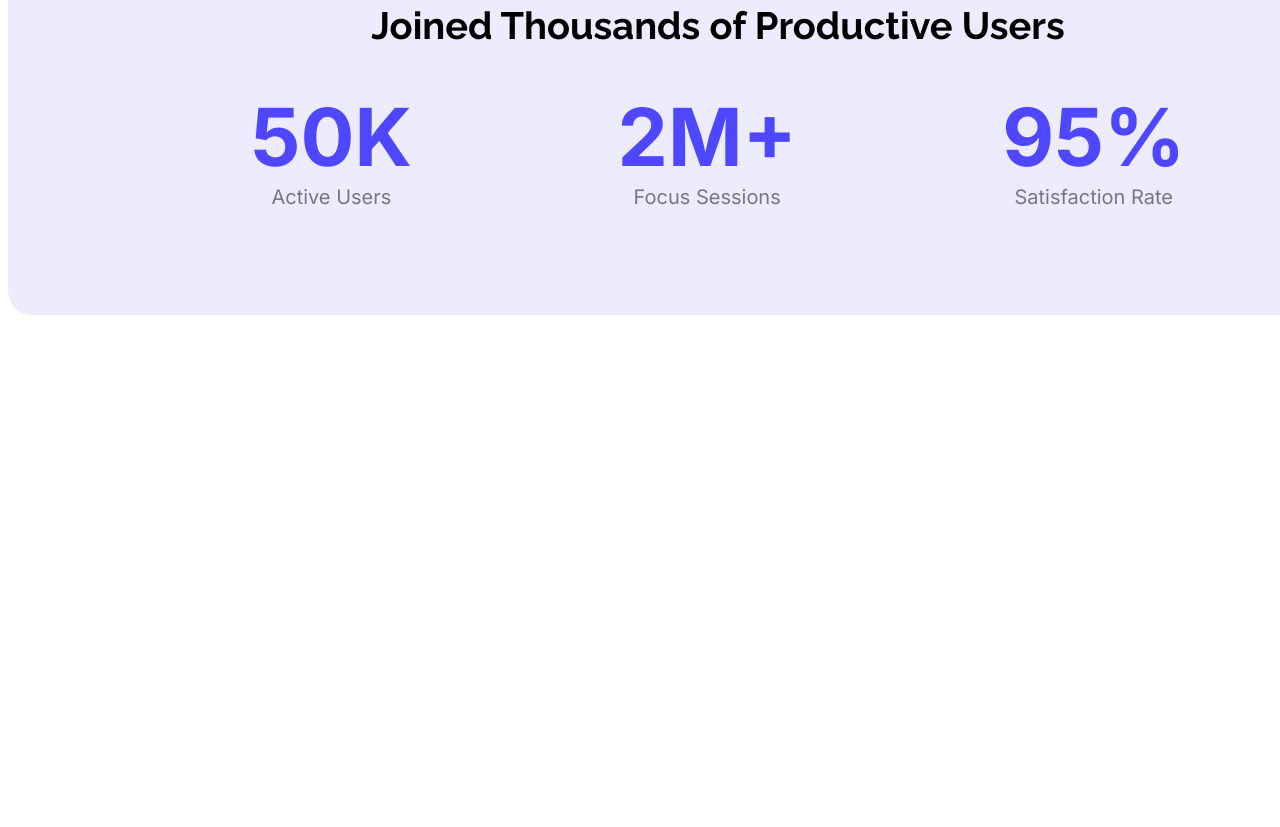
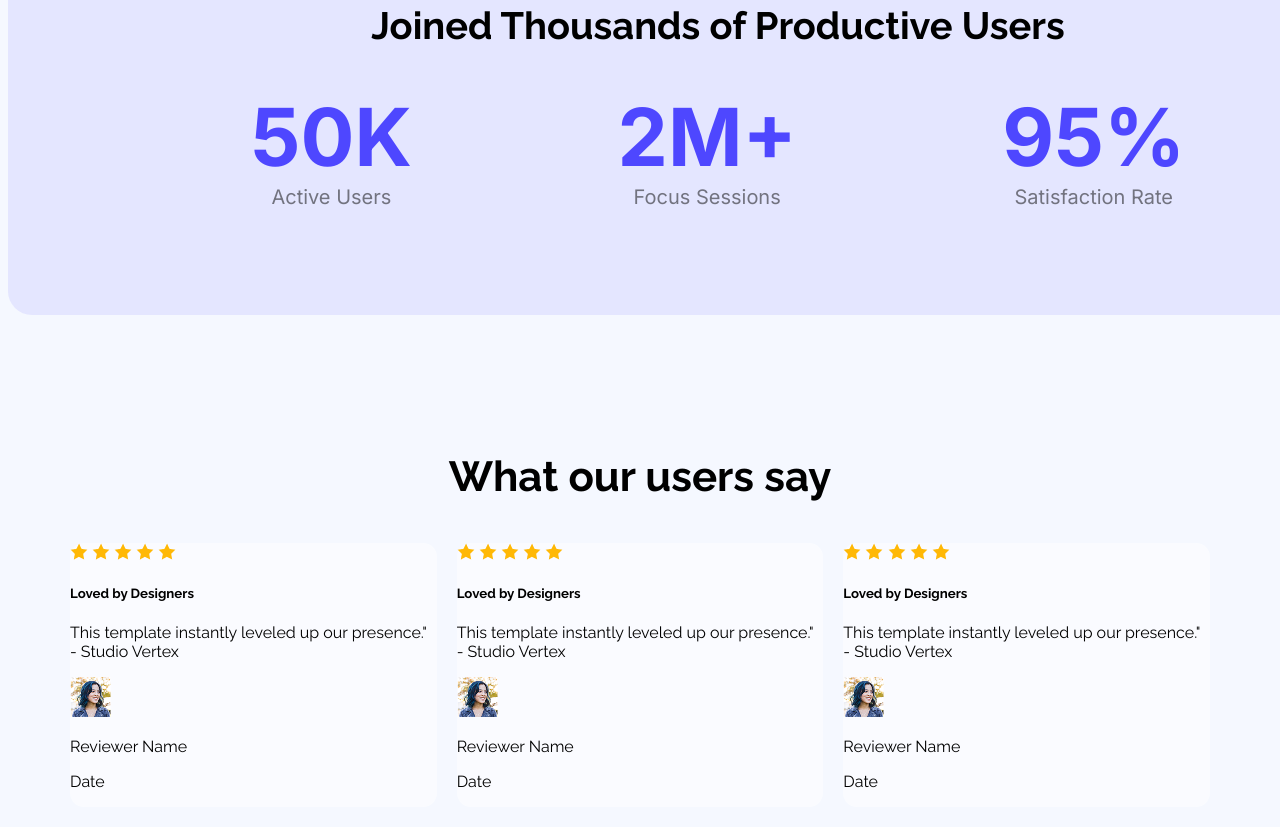
Before and after one commit to Prazzalc/Assignment-Testing1, a plain HTML site: page assignment1.html in a window 1280 px wide. Shown: the part 1424-2251 px from the top of the page. Before the commit the page ends 1876 px from the top, so only its background shows below. Drawn offline with Linux system fonts and the light colour scheme.

Commit message:
added some styles in the review part

```diff
--- a/assignment1.html
+++ b/assignment1.html
@@ -19,7 +19,7 @@
 
     <link rel="stylesheet" href="styles.css/nav.css">
 </head>
-<body class="raleway-normal">
+<body class="raleway-normal bg-color">
     <header class="bg-img">
         <nav>
             <img src="images/logo.jpg" alt="">
@@ -59,6 +59,70 @@
             </div>
         </section>
 
+        <section class="user-feedback">
+            <h3>What our users say</h3>
+            <div class="feedback-container">
+                <div class="feedback-info">
+                    <div class="star-rating">
+                    <img src="Assets/icon-star.png" alt="">
+                    <img src="Assets/icon-star.png" alt="">
+                    <img src="Assets/icon-star.png" alt="">
+                    <img src="Assets/icon-star.png" alt="">
+                    <img src="Assets/icon-star.png" alt="">
+                </div>
+                <h5 class="feedback-title">Loved by Designers</h5>
+                <p class="feedback-text">This template instantly leveled up our presence." - Studio Vertex</p>
+
+                <div class="reviewer-info">
+                    <img src="Assets/avatar.png" alt="">
+                    <div class="reviewer-data">
+                        <p class="reviewer-name">Reviewer Name</p>
+                        <p class="review-date">Date</p>
+                    </div>
+                </div>
+                </div>
+                <div class="feedback-info">
+                    <div class="star-rating">
+                    <img src="Assets/icon-star.png" alt="">
+                    <img src="Assets/icon-star.png" alt="">
+                    <img src="Assets/icon-star.png" alt="">
+                    <img src="Assets/icon-star.png" alt="">
+                    <img src="Assets/icon-star.png" alt="">
+                </div>
+                <h5 class="feedback-title">Loved by Designers</h5>
+                <p class="feedback-text">This template instantly leveled up our presence." - Studio Vertex</p>
+
+                <div class="reviewer-info">
+                    <img src="Assets/avatar.png" alt="">
+                    <div class="reviewer-data">
+                        <p class="reviewer-name">Reviewer Name</p>
+                        <p class="review-date">Date</p>
+                    </div>
+                </div>
+                </div>
+                <div class="feedback-info">
+                    <div class="star-rating">
+                    <img src="Assets/icon-star.png" alt="">
+                    <img src="Assets/icon-star.png" alt="">
+                    <img src="Assets/icon-star.png" alt="">
+                    <img src="Assets/icon-star.png" alt="">
+                    <img src="Assets/icon-star.png" alt="">
+                </div>
+                <h5 class="feedback-title">Loved by Designers</h5>
+                <p class="feedback-text">This template instantly leveled up our presence." - Studio Vertex</p>
+
+                <div class="reviewer-info">
+                    <img src="Assets/avatar.png" alt="">
+                    <div class="reviewer-data">
+                        <p class="reviewer-name">Reviewer Name</p>
+                        <p class="review-date">Date</p>
+                    </div>
+                </div>
+                </div>
+            </div>
+
+        </section>
+
     </main>
     <footer>
 
--- a/styles.css/nav.css
+++ b/styles.css/nav.css
@@ -30,6 +30,11 @@
     border-radius: 10px;
     padding: 12px 36px;
     border-style: none;
+}
+
+
+.bg-color {
+    background-color: #F5F8FF;
 }
 
  /* header style */
@@ -132,3 +137,31 @@ nav img {
     color: rgba(0, 0, 0, 0.5);
     margin-top: 0;
 }
+
+
+/* feedback style */
+
+
+.user-feedback {
+    width: 1140px;
+    height: 350px;
+    align-items: center;
+    margin: 137px auto;
+}
+
+.user-feedback h3 {
+    text-align: center;
+    font-weight: bold;
+    font-size: 42px;
+}
+
+.feedback-container {
+    display: flex;
+    justify-content: space-between;
+    gap: 20px;
+}
+
+.feedback-info {
+    background-color: rgba(255, 255, 255, 0.5);
+    border-radius: 14px;
+}
```
